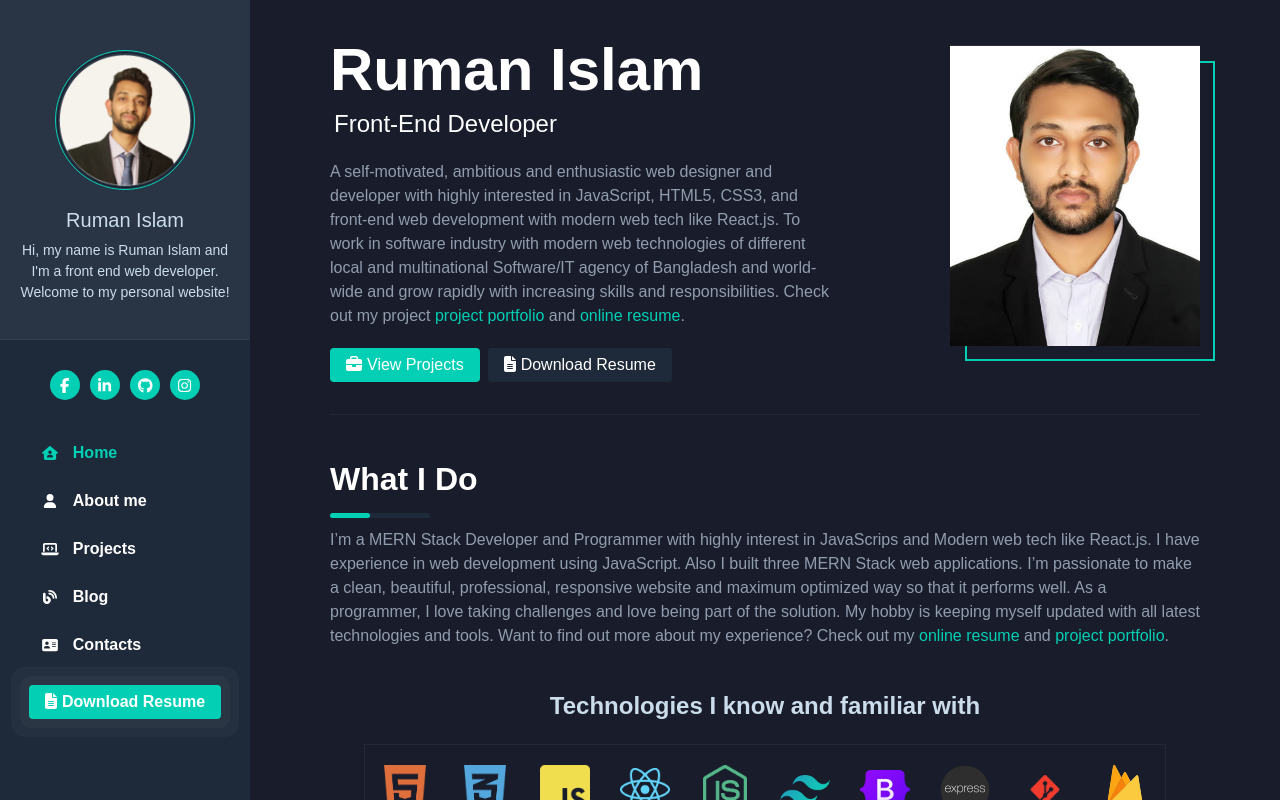
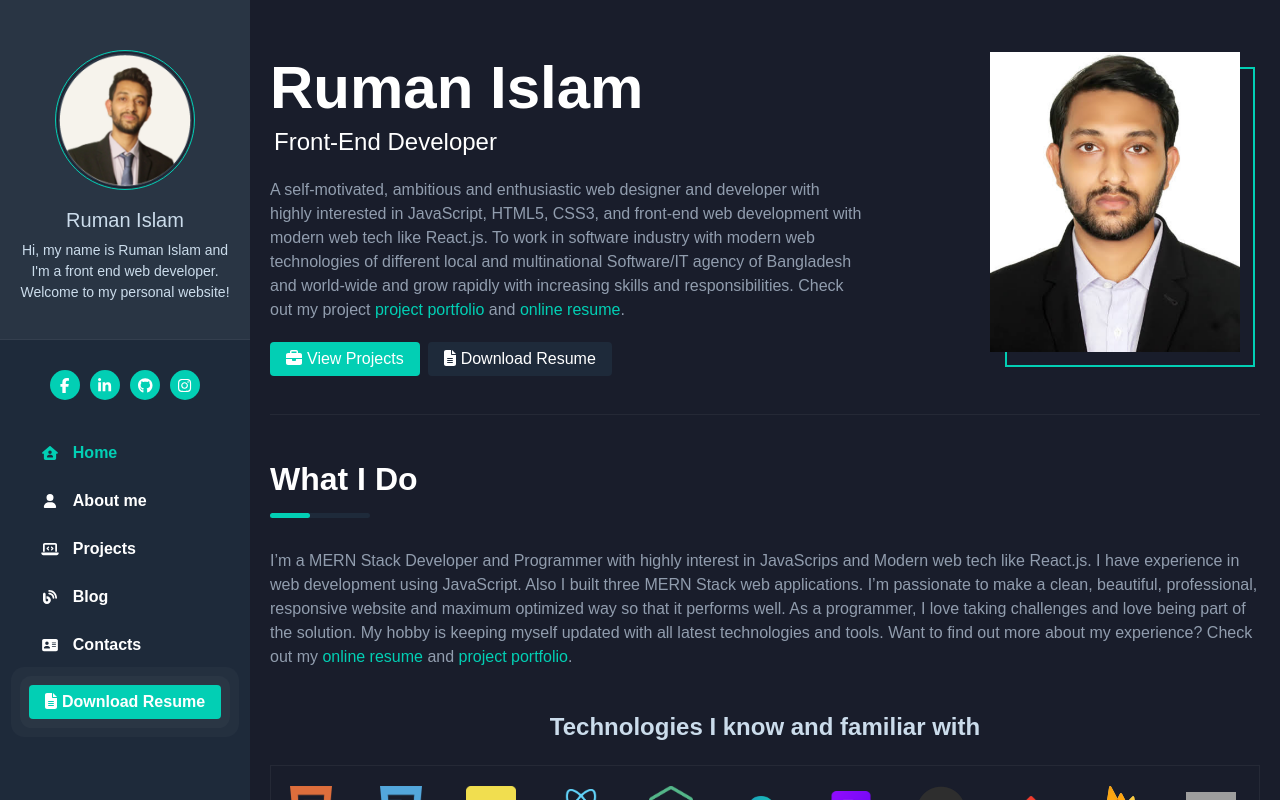
Before and after one commit to Ruman-Islam/Ruman-Islam-portfolio, a React (Create React App) app: page / in a window 1280 px wide. Both pictures are taken after a click on the item "Home". Shown: the top 800 px of the page. Built offline with nearby package versions, Linux system fonts and the light colour scheme; grey boxes are pictures that could not be loaded.

Commit message:
responsive fixed

```diff
--- a/src/components/About.js
+++ b/src/components/About.js
@@ -8,10 +8,9 @@ import "../styles/About.css";
 const About = () => {
   return (
     <div
-      className="display-flex flex-col-reverse md:flex-row
-         justify-between items-center text-white py-8"
+      className="text-white py-8 about-box"
     >
-      <div className="basis-7/12">
+      <div className="about-box-left">
         <div className="about">
           <h1 className="text-white text-4xl md:text-6xl font-extrabold">
             Ruman Islam
@@ -24,8 +23,7 @@ const About = () => {
             <span>t</span>
             <span>-</span>
             <span>E</span>
-            <span>n</span>
-            <span>d</span> <span>D</span>
+            <span>n</span><span>d</span> <span>D</span>
             <span>e</span>
             <span>v</span>
             <span>e</span>
@@ -67,7 +65,7 @@ const About = () => {
           </button>
         </div>
       </div>
-      <div className="basis-3/12">
+      <div className="about-box-right">
         <div id="box">
           <div id="borderLeft"></div>
           <div id="borderRight"></div>
--- a/src/components/AllProjects.js
+++ b/src/components/AllProjects.js
@@ -27,11 +27,8 @@ const AllProjects = () => {
   }
 
   return (
-    <div
-      className="w-full md:w-11/12 2xl:w-9/12 py-5 flex flex-col h-full
-        justify-center items-center mx-auto px-2 md:px-0"
-    >
-      <div className="grid grid-cols-1">
+    <div>
+      <div>
         {projects?.map((project) => (
           <ProjectCard project={project} key={project.id} />
         ))}
--- a/src/components/MyWorks.js
+++ b/src/components/MyWorks.js
@@ -11,6 +11,7 @@ const MyWorks = () => {
         <div className='about text-left mt-5 py-5'>
             <h1 className='title text-left'>Some Of My Works</h1>
             <div className='horizontal-line'></div>
+            <br />
             <AllProjects />
             <div className='w-full flex justify-center mt-8'>
                 <div onClick={() => navigate('/projects')}
--- a/src/components/ProjectCard.js
+++ b/src/components/ProjectCard.js
@@ -8,10 +8,10 @@ const ProjectCard = ({ project, project: { id, img, name, description } }) => {
   return (
     <div
       className="flex flex-col md:flex-row justify-between
-         items-center h-full light-border-bottom"
+         items-center h-full"
     >
       <div
-        className={`p-2 w-full md:w-10/12 ${
+        className={`w-full md:w-10/12 ${
           pathname.includes("/projects") ? "2xl:w-8/12" : "2xl:w-12/12"
         }`}
       >
@@ -39,7 +39,7 @@ const ProjectCard = ({ project, project: { id, img, name, description } }) => {
             <span>JS</span>
             <span>MERN</span>
           </div>
-          <div className="mt-3 text-white project">
+          <div className="mt-3 text-white project light-border-bottom pb-3">
             <a
               className="px-5 py-1 hover:text-white bg-[#06283D] hover:bg-[#02cfb4] rounded uppercase mr-1"
               type="button"
--- a/src/components/WhatIDo.js
+++ b/src/components/WhatIDo.js
@@ -8,6 +8,7 @@ const WhatIDo = () => {
             <div className='about'>
                 <h1 className='title'>What I Do</h1>
                 <div className='horizontal-line'></div>
+                <br />
                 <p className='text-[16px] text-[#919DAE] no-underline'>I’m a MERN Stack Developer and Programmer with highly interest in JavaScrips and Modern web tech like React.js. I have experience in web development using JavaScript. Also I built three MERN Stack web applications. I’m passionate to make a clean, beautiful, professional, responsive website and maximum optimized way so that it performs well. As a programmer, I love taking challenges and love being part of the solution. My hobby is keeping myself updated with all latest technologies and tools. Want to find out more about my experience? Check out my <a target="_blank" rel="noreferrer" href="https://drive.google.com/file/d/1m1d_a3cao5woTDYLhhdO7x4hW3D5RZ9i/view?usp=sharing">online resume</a> and <NavLink to='/projects'>project portfolio</NavLink>.</p>
                 <Skills />
             </div>
--- a/src/index.css
+++ b/src/index.css
@@ -2,7 +2,7 @@
 @tailwind components;
 @tailwind utilities;
 @import url("https://fonts.googleapis.com/css2?family=Nunito&display=swap");
-*{
+* {
   margin: 0;
   padding: 0;
   box-sizing: border-box;
@@ -46,7 +46,7 @@ body::-webkit-scrollbar-thumb:hover,
   --primary-color: #02cfb4;
   --secondary-color: #cbdceb;
   --hover-color: #919dae;
-  --body-background-color: #191D2B;
+  --body-background-color: #191d2b;
   --border-bottom-color: hsla(0, 0%, 100%, 0.05);
   --resume-background: #1e2a3a;
 }
@@ -233,20 +233,6 @@ body::-webkit-scrollbar-thumb:hover,
   margin-left: 5px;
 }
 
-.about a {
-  color: var(--primary-color);
-}
-
-.about a:hover {
-  text-decoration: underline;
-}
-
-.about .title {
-  color: #fff;
-  font-size: 2rem;
-  font-weight: 900;
-}
-
 .horizontal-line {
   background-color: var(--resume-background);
   width: 100px;
@@ -274,13 +260,19 @@ body::-webkit-scrollbar-thumb:hover,
 
 /* About me route styles */
 .about-me-container {
-  padding: 1rem 16rem;
+  /* padding: 1rem 16rem; */
   width: 100%;
   height: 100%;
+  display: flex;
+  flex-direction: column;
+  justify-content: center;
+  align-items: center;
 }
 .about-me-container .online-resume-container {
+  max-width: 1150px;
+  padding: 3rem 2rem;
+  margin-top: 20px;
   background: var(--resume-background);
-  padding: 3rem 2rem;
 }
 .online-resume-wrapper .resume-header {
   color: #fff;
--- a/src/pages/AboutMe/AboutMe.js
+++ b/src/pages/AboutMe/AboutMe.js
@@ -32,8 +32,7 @@ const AboutMe = () => {
   return (
     <div className="about-me-container">
       <PageTitle title="About Me" />
-      <div>
-        <div className="online-resume-container mt-2">
+        <div className="online-resume-container">
           <div className="online-resume-wrapper">
             <div className="resume-header display-flex light-border-bottom">
               <div className="resume-person-title">
@@ -220,7 +219,6 @@ const AboutMe = () => {
             </div>
           </div>
         </div>
-      </div>
       <ScrollUpBtn />
       <br />
       <br />
--- a/src/pages/Intro/Intro.js
+++ b/src/pages/Intro/Intro.js
@@ -1,40 +1,41 @@
-import React from 'react';
-import About from '../../components/About';
-import CopyRight from '../../components/CopyRight';
-import MyArticles from '../../components/MyArticles';
-import MyWorks from '../../components/MyWorks';
-import PageTitle from '../../components/PageTitle';
-import ScrollUpBtn from '../../components/ScrollUpBtn';
-import WhatIDo from '../../components/WhatIDo';
-import WhatNext from '../../components/WhatNext';
+import React from "react";
+import About from "../../components/About";
+import CopyRight from "../../components/CopyRight";
+import MyArticles from "../../components/MyArticles";
+import MyWorks from "../../components/MyWorks";
+import PageTitle from "../../components/PageTitle";
+import ScrollUpBtn from "../../components/ScrollUpBtn";
+import WhatIDo from "../../components/WhatIDo";
+import WhatNext from "../../components/WhatNext";
 
 const Intro = () => {
-
   return (
-        <div className='p-2 2xl:px-52 md:px-20 flex flex-col h-full'>
+    <div className="p-5 flex flex-col items-center h-full">
       <PageTitle title="Home" />
-            <div className='light-border-bottom'>
+      <div className="home-container">
+        <div className="light-border-bottom">
           <About />
         </div>
-            <div className='light-border-bottom'>
+        <div>
           <WhatIDo />
         </div>
-            <div className='light-border-bottom'>
+        <div className="light-border-bottom">
           <MyWorks />
         </div>
-            <div className='light-border-bottom'>
-                <div className='about my-10'>
-                    <h1 className='title text-left'>Some Of My Articles</h1>
-                    <div className='horizontal-line'></div>
+        <div className="light-border-bottom">
+          <div className="about my-10">
+            <h1 className="title text-left">Some Of My Articles</h1>
+            <div className="horizontal-line"></div>
           </div>
           <MyArticles />
         </div>
-            <div >
+        <div>
           <WhatNext />
         </div>
         <ScrollUpBtn />
         <CopyRight />
       </div>
+    </div>
   );
 };
 
--- a/src/styles/About.css
+++ b/src/styles/About.css
@@ -1,3 +1,37 @@
+.about-box {
+  display: flex;
+  justify-content: center;
+  align-items: center;
+  flex-wrap: wrap-reverse;
+}
+
+.about-box-left {
+  flex-basis: 60%;
+  flex-grow: 1;
+}
+
+.about a {
+  color: var(--primary-color);
+}
+
+.about a:hover {
+  text-decoration: underline;
+}
+
+.about .title {
+  color: #fff;
+  font-size: 2rem;
+  font-weight: 900;
+}
+
+.about-box-right {
+  flex-basis: 40%;
+  display: flex;
+  justify-content: flex-end;
+  padding-right: 20px;
+  align-items: center;
+}
+
 #box {
   height: 300px;
   width: 250px;
--- a/src/styles/Intro.css
+++ b/src/styles/Intro.css
@@ -1,3 +1,11 @@
+.home-container {
+  max-width: 1150px;
+  display: flex;
+  flex-direction: column;
+  align-items: center;
+  justify-content: center;
+}
+
 .tech-img-box {
   width: 100px;
   height: 100px;
@@ -94,8 +102,7 @@
 }
 
 .skill-logo-container {
-  width: 83.333333%;
-  margin: 40px auto 0;
+  margin: 40px 0 0 0;
   display: flex;
   flex-direction: column;
   justify-content: center;
@@ -104,9 +111,9 @@
 
 .flagWave {
   padding: 15px 0;
-  display: grid;
-  grid-template-columns: repeat(10, 1fr);
-  gap: 5px;
+  display: flex;
+  flex-flow: row wrap;
+  gap: 10px;
   z-index: 2;
   border: 0;
 
@@ -142,7 +149,6 @@
     height: 50px;
   }
   .flagWave {
-    gap: 0;
     animation-name: flagWaveResponsive;
   }
 }
--- a/src/styles/Projects.css
+++ b/src/styles/Projects.css
@@ -1,3 +1,5 @@
+
+/* Project card styles */
 .project-tech-wrapper {
   color: var(--secondary-color);
   display: grid;
@@ -17,3 +19,10 @@
   color: #fff !important;
   text-decoration: none !important;
 }
+
+
+.projects-container {
+  max-width: 1150px;
+  margin: 40px auto 0;
+  padding: 0 20px;
+}
```
Also changed, not shown: src/pages/Projects/Projects.js (+19 -13 lines). Lines whose indentation alone changed are shown as unchanged.
